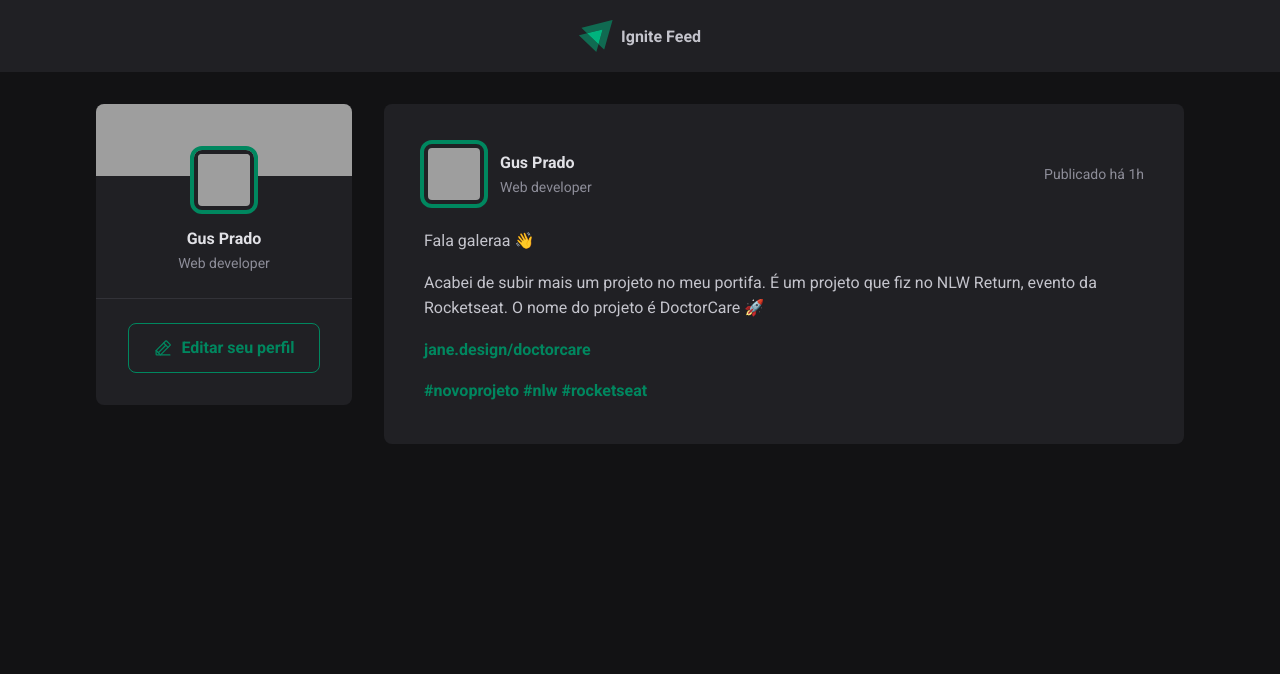
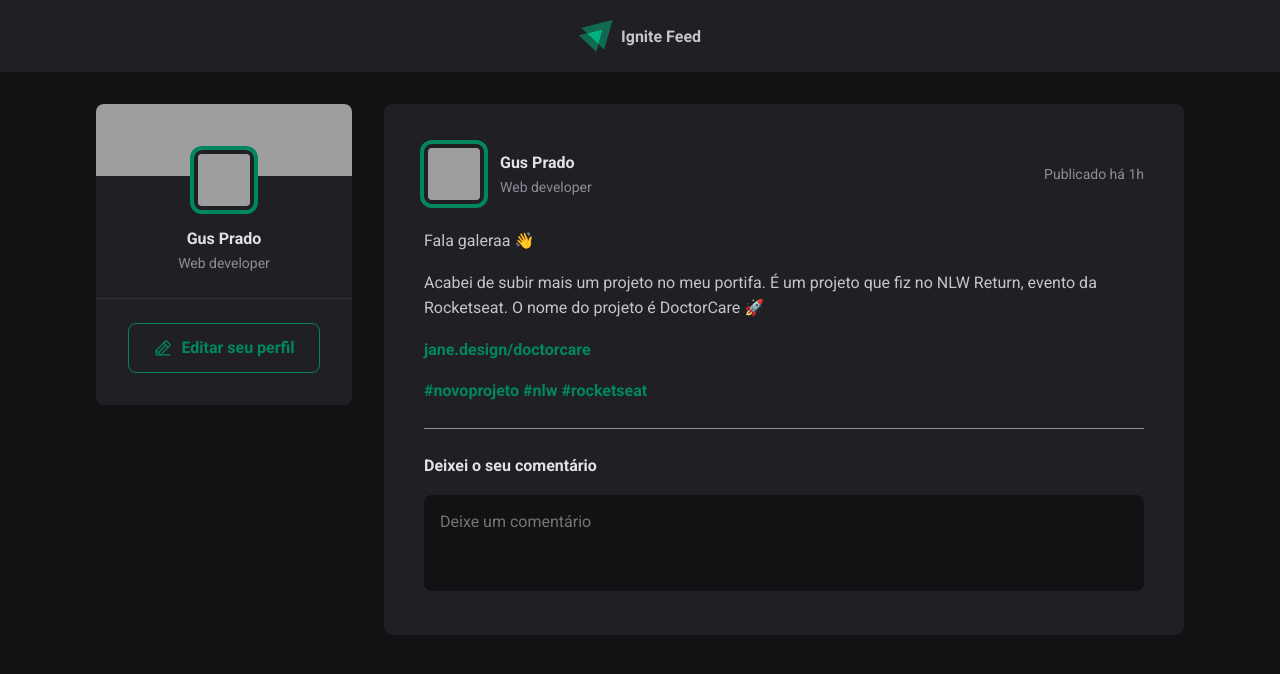
Before and after one commit to GusPrado/vite-react-feed, a React (Vite) app: page / in a window 1280 px wide. Shown: the top 674 px of the page. Built offline with nearby package versions, Linux system fonts and the light colour scheme; grey boxes are pictures that could not be loaded; the HTML template or start-up script is replaced by a standard one.

Commit message:
feat: Add comment to Post

```diff
--- a/src/components/Post/index.jsx
+++ b/src/components/Post/index.jsx
@@ -34,6 +34,16 @@
           <a href='#'>#rocketseat</a>
         </p>
       </div>
+
+      <form className={styles.commentForm}>
+        <strong>Deixei o seu comentário</strong>
+
+        <textarea placeholder='Deixe um comentário' />
+
+        <footer>
+          <button type='submit'>Publicar</button>
+        </footer>
+      </form>
     </article>
   );
 }
--- a/src/components/Post/post.module.css
+++ b/src/components/Post/post.module.css
@@ -66,3 +66,53 @@
   line-height: 1.6;
 
 }
+
+.commentForm {
+  width: 100%;
+  margin-top: 1.5rem;
+  padding-top: 1.5rem;
+  border-top: 1px solid var(--gray-400);
+}
+
+.commentForm > strong {
+  line-height: 1.6;
+  color: var(--gray-100);
+}
+
+.commentForm textarea {
+  width: 100%;
+  background: var(--gray-900);
+  border: 0;
+  resize: none;
+  height: 6rem;
+  padding: 1rem;
+  border-radius: 8px;
+  line-height: 1.4;
+  margin-top: 1rem;
+}
+
+.commentForm footer {
+  visibility: hidden;
+  max-height: 0;
+}
+
+.commentForm:focus-within footer {
+  visibility: visible;
+  max-height: none;
+}
+
+.commentForm button[type=submit] {
+  padding: 1rem 1.5rem;
+  margin-top: 1rem;
+  border-radius: 8px;
+  border: 0;
+  background: var(--green-500);
+  color: var(--white);
+  font-weight: bold;
+  cursor: pointer;
+  transition: background-color 0.1s;
+}
+
+.commentForm button[type=submit]:hover {
+  background: var(--green-300);
+}
--- a/src/styles/global.css
+++ b/src/styles/global.css
@@ -8,8 +8,13 @@
   --gray-800: #202024;
   --gray-900: #121214;
 
-  --green-500: #00b37e;
+  --green-300: #00b37e;
   --green-500: #00875f;
+}
+
+:focus {
+  outline: transparent;
+  box-shadow: 0 0 0 2px var(--green-500);
 }
 
 * {
```
